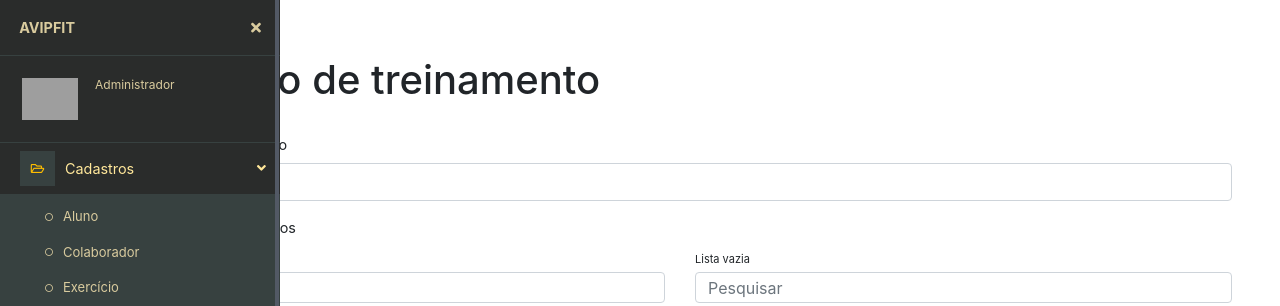
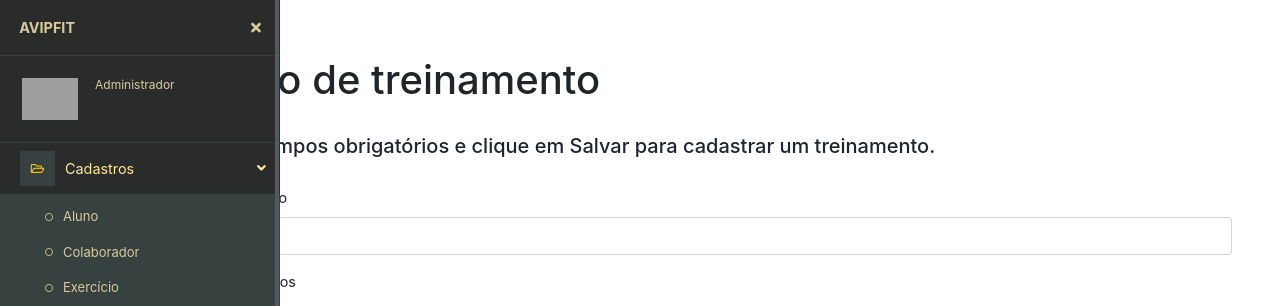
Before and after one commit to danielmestre98/avipfitprojectweb, a PHP site: page /admin/novo_treinamento2 in a window 1280 px wide. Shown: the top 306 px of the page. Run offline with PHP 8.4, Linux system fonts and the light colour scheme; the visitor is signed in with stand-in values (Sample User, id 1); data that the repository does not hold is empty; some libraries are stand-ins or nearby versions; grey boxes are pictures that could not be loaded.

Commit message:
Ajustes cadastro treinamento.

```diff
--- a/admin/_notes/dwsync.xml
+++ b/admin/_notes/dwsync.xml
@@ -11,14 +11,14 @@
 <file name="consulta_exercicio.php" server="files.000webhost.com/public_html/" local="132140109437214948" remote="132140299800000000" Dst="1" />
 <file name="consulta_filial.php" server="files.000webhost.com/public_html/" local="132120880800000000" remote="132140299800000000" Dst="1" />
 <file name="depoimentos.php" server="files.000webhost.com/public_html/" local="132120880800000000" remote="132140299800000000" Dst="1" />
-<file name="consulta_treinamento.php" server="files.000webhost.com/public_html/" local="132140082323440763" remote="132140299800000000" Dst="1" />
+<file name="consulta_treinamento.php" server="files.000webhost.com/public_html/" local="132140567093303997" remote="132140674800000000" Dst="1" />
 <file name="editar_aluno.php" server="files.000webhost.com/public_html/" local="132140548666476929" remote="132140656200000000" Dst="1" />
 <file name="editar_colaborador.php" server="files.000webhost.com/public_html/" local="132140563558514377" remote="132140671200000000" Dst="1" />
 <file name="editar_evento.php" server="files.000webhost.com/public_html/" local="132120880800000000" remote="132140299800000000" Dst="1" />
 <file name="editar_exercicio.php" server="files.000webhost.com/public_html/" local="132140107847796578" remote="132140299800000000" Dst="1" />
 <file name="editar_filial.php" server="files.000webhost.com/public_html/" local="132139998469368443" remote="132140299800000000" Dst="1" />
 <file name="editar_parceiro.php" server="files.000webhost.com/public_html/" local="132140187048820798" remote="132140299800000000" Dst="1" />
-<file name="editar_treinamento.php" server="files.000webhost.com/public_html/" local="132140080023985369" remote="132140299800000000" Dst="1" />
+<file name="editar_treinamento.php" server="files.000webhost.com/public_html/" local="132140570101763589" remote="132140677800000000" Dst="1" />
 <file name="edit_aval.php" server="files.000webhost.com/public_html/" local="132120880800000000" remote="132140299800000000" Dst="1" />
 <file name="filiais.php" server="files.000webhost.com/public_html/" local="132120880800000000" remote="132140299800000000" Dst="1" />
 <file name="manuais.php" server="files.000webhost.com/public_html/" local="132120880800000000" remote="132140299800000000" Dst="1" />
@@ -33,7 +33,7 @@
 <file name="novo_filial.php" server="files.000webhost.com/public_html/" local="132139998469428241" remote="132140299800000000" Dst="1" />
 <file name="novo_parceiro.php" server="files.000webhost.com/public_html/" local="132140186946919967" remote="132140299800000000" Dst="1" />
 <file name="novo_ticket.php" server="files.000webhost.com/public_html/" local="132120880800000000" remote="132140299800000000" Dst="1" />
-<file name="novo_treinamento2.php" server="files.000webhost.com/public_html/" local="132140066948761788" remote="132140299800000000" Dst="1" />
+<file name="novo_treinamento2.php" server="files.000webhost.com/public_html/" local="132140568624539410" remote="132140676600000000" Dst="1" />
 <file name="novo_treinamento.php" server="files.000webhost.com/public_html/" local="132120880800000000" remote="132140299800000000" Dst="1" />
 <file name="parceiros.php" server="files.000webhost.com/public_html/" local="132140183038022751" remote="132140299800000000" Dst="1" />
 <file name="principal.php" server="files.000webhost.com/public_html/" local="132139998469448198" remote="132140299800000000" Dst="1" />
--- a/admin/consulta_treinamento.php
+++ b/admin/consulta_treinamento.php
@@ -25,6 +25,9 @@ include_once( 'nav.php' );
 		<div id="overlay" class="overlay"></div>
 		<div id="divt" class="container-fluid p-5">
 			<h1>Treinamentos</h1>
+			<br>
+			<h5>Registre treinamentos ou pesquise por treinamentos cadastrados para atualizar informações.</h5>
+			<br>
 			<div id="botao_novo" align="right">
 				<a href="novo_treinamento2" class="btn btn-primary">Novo <i class="fas fa-plus"></i></a>
 
--- a/admin/editar_treinamento.php
+++ b/admin/editar_treinamento.php
@@ -29,6 +29,9 @@ include_once( 'nav.php' );
 			<h1 align="">
 				Edição de treinamento
 			</h1>
+			<br>
+			<h5>Preencha os campos obrigatórios e clique em Salvar para atualizar o cadastro de um treinamento.</h5>
+			<br>
 
 
 
@@ -52,7 +55,7 @@ include_once( 'nav.php' );
 					<div class="form-group col-md-12">
 						<label for="nome">
 							<red>*</red> Nome do treinamento</label>
-						<input required type="text" value="<?php echo $nome?>" id="nome" name="nome" class="form-control">
+						<input required type="text" maxlength="50" value="<?php echo $nome?>" id="nome" name="nome" class="form-control">
 						<input type="text" hidden="true" value="<?=$nome?>" id="nomeOld" name="nomeOld">
 					</div>
 				</div>
--- a/admin/novo_treinamento2.php
+++ b/admin/novo_treinamento2.php
@@ -29,12 +29,14 @@ include_once( 'nav.php' );
 			<h1>
 				Cadastro de treinamento
 			</h1>
+			<br>
+			<h5>Preencha os campos obrigatórios e clique em Salvar para cadastrar um treinamento.</h5>
 		<br>
 			<form id="treinamento" method="post" enctype="multipart/form-data" action="../lib/novo_treinamento.php">
 				<div class="form-row">
 					<div class="form-group col-md-12">
 						<label for="nome"><red>*</red> Nome do treinamento</label>
-						<input required type="text" id="nome" name="nome" class="form-control">
+						<input required placeholder="Nome" maxlength="50" type="text" id="nome" name="nome" class="form-control">
 					</div>
 				</div>
 				<label><red>*</red>Selecione os exercícios</label>
```
